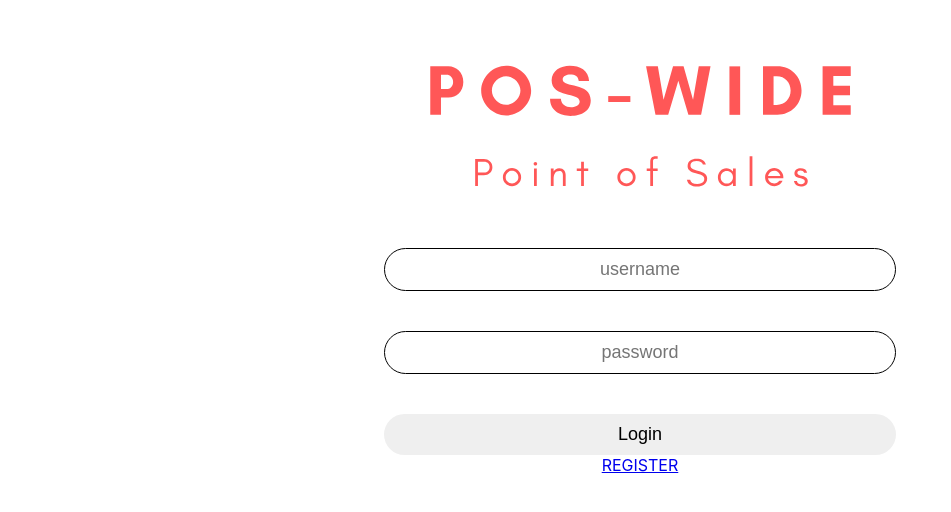
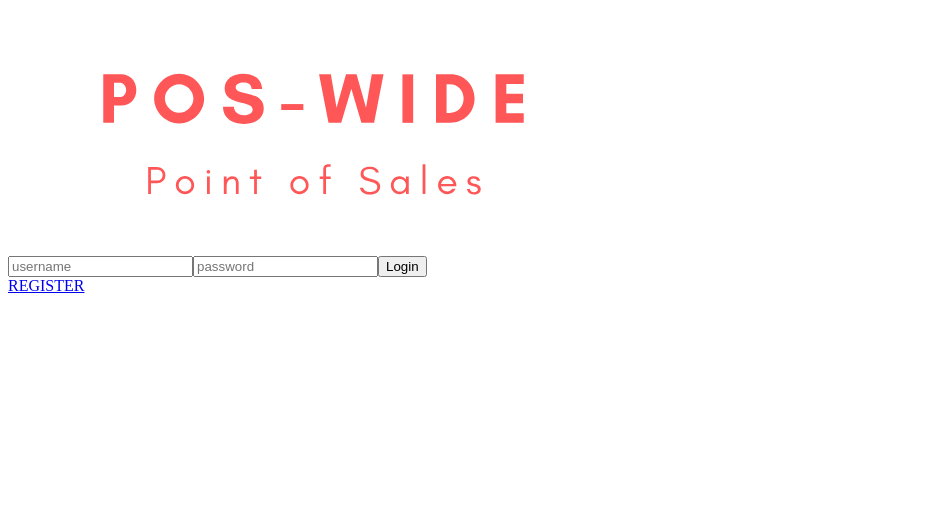
Before and after one commit to jspnvrdx/pos-wide, a React (Create React App) app in the folder client/: page / in a window 1280 px wide. Shown: the top 512 px of the page, without its empty margins (0-951 px from the left). Built offline with nearby package versions, Linux system fonts and the light colour scheme; a web font is replaced by a local one.

Commit message:
del: removed css styles

```diff
--- a/client/src/App.css
+++ /dev/null
@@ -1,38 +0,0 @@
-.App {
-  text-align: center;
-}
-
-.App-logo {
-  height: 40vmin;
-  pointer-events: none;
-}
-
-@media (prefers-reduced-motion: no-preference) {
-  .App-logo {
-    animation: App-logo-spin infinite 20s linear;
-  }
-}
-
-.App-header {
-  background-color: #282c34;
-  min-height: 100vh;
-  display: flex;
-  flex-direction: column;
-  align-items: center;
-  justify-content: center;
-  font-size: calc(10px + 2vmin);
-  color: white;
-}
-
-.App-link {
-  color: #61dafb;
-}
-
-@keyframes App-logo-spin {
-  from {
-    transform: rotate(0deg);
-  }
-  to {
-    transform: rotate(360deg);
-  }
-}
--- a/client/src/App.js
+++ b/client/src/App.js
@@ -1,4 +1,3 @@
-import "./App.css";
 import React, { useState } from "react";
 import {
   BrowserRouter as Router,
--- a/client/src/components/Login.jsx
+++ b/client/src/components/Login.jsx
@@ -5,9 +5,6 @@
 
 //* images
 import Logo from "./images/logo-small.svg";
-
-// * styles
-import "../styles/login.css";
 
 // * ----------------------------------------
 
--- a/client/src/index.css
+++ /dev/null
@@ -1,13 +0,0 @@
-body {
-  margin: 0;
-  font-family: -apple-system, BlinkMacSystemFont, 'Segoe UI', 'Roboto', 'Oxygen',
-    'Ubuntu', 'Cantarell', 'Fira Sans', 'Droid Sans', 'Helvetica Neue',
-    sans-serif;
-  -webkit-font-smoothing: antialiased;
-  -moz-osx-font-smoothing: grayscale;
-}
-
-code {
-  font-family: source-code-pro, Menlo, Monaco, Consolas, 'Courier New',
-    monospace;
-}
--- a/client/src/index.js
+++ b/client/src/index.js
@@ -1,6 +1,5 @@
 import React from "react";
 import ReactDOM from "react-dom/client";
-import "./index.css";
 import App from "./App";
 
 const root = ReactDOM.createRoot(document.getElementById("root"));
--- a/client/src/styles/login.css
+++ /dev/null
@@ -1,23 +0,0 @@
-.container,
-input {
-  text-align: center;
-}
-form {
-  display: grid;
-  width: 40%;
-  margin: auto;
-  row-gap: 5vh;
-}
-form input {
-  border: solid 1px;
-  border-radius: 55px;
-}
-form button {
-  border: none;
-  border-radius: 55px;
-}
-form input,
-form button {
-  padding: 10px;
-  font-size: large;
-}
```
Also changed, not shown: client/src/styles/app.css (deleted), 1 other file (tests, documents, lock files or other folders).
